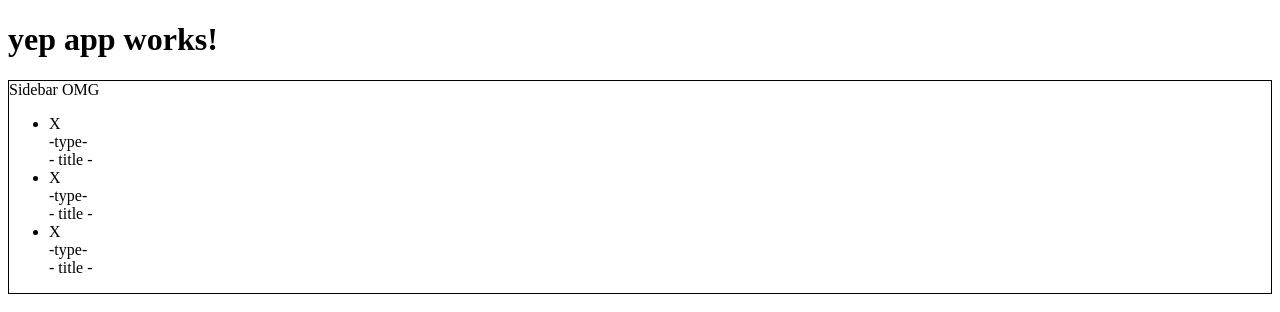
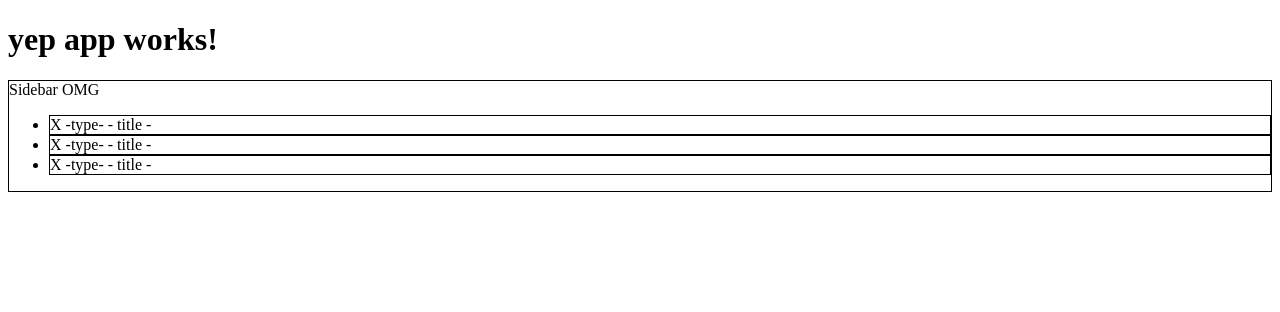
Before and after one commit to eugenebelov/sidebar, an Angular app in the folder sidebar-app/: page / in a window 1280 px wide. Shown: the top 312 px of the page. Built offline with nearby package versions, Linux system fonts and the light colour scheme.

Commit message:
add event handlers to doc item

```diff
--- a/sidebar-app/src/app/sidebar/document-list/documentList.component.html
+++ b/sidebar-app/src/app/sidebar/document-list/documentList.component.html
@@ -1,9 +1,9 @@
-<div>
-  <div class="item-bookmarked">X</div>
-  <div class="item-type">
+<div style="border: 1px solid #000">
+  <span class="item-bookmarked">X</span>
+  <span class="item-type">
     {{ type }}
-  </div>
-  <div class="item-name">
+  </span>
+  <span class="item-name">
     {{ title }}
-  </div>
+  </span>
 </div>
--- a/sidebar-app/src/app/sidebar/sidebar.view.html
+++ b/sidebar-app/src/app/sidebar/sidebar.view.html
@@ -2,7 +2,8 @@
   Sidebar {{ name }}
   <ul>
     <li *ngFor="let item of documents">
-      <list-item type="item.type" title="item.title"></list-item>
+      <list-item type="item.type" title="item.title"
+                (click)="showChanges(item.id)"></list-item>
     </li>
   </ul>
 </div>
--- a/sidebar-app/src/app/sidebar/sidebar.view.ts
+++ b/sidebar-app/src/app/sidebar/sidebar.view.ts
@@ -7,13 +7,20 @@ import { Component } from '@angular/core';
 export class SidebarView {
   name = 'OMG';
   documents = [{
+    id: "1",
     type: "draft",
     title: "some title 1"
   }, {
+    id: "2",
     type: "review",
     title: "some title 2"
   }, {
+    id: "3",
     type: "draft",
     title: "some title 3"
-  }]
+  }];
+
+  showChanges(itemId) {
+    console.log("show changes", itemId);
+  }
 }
```
